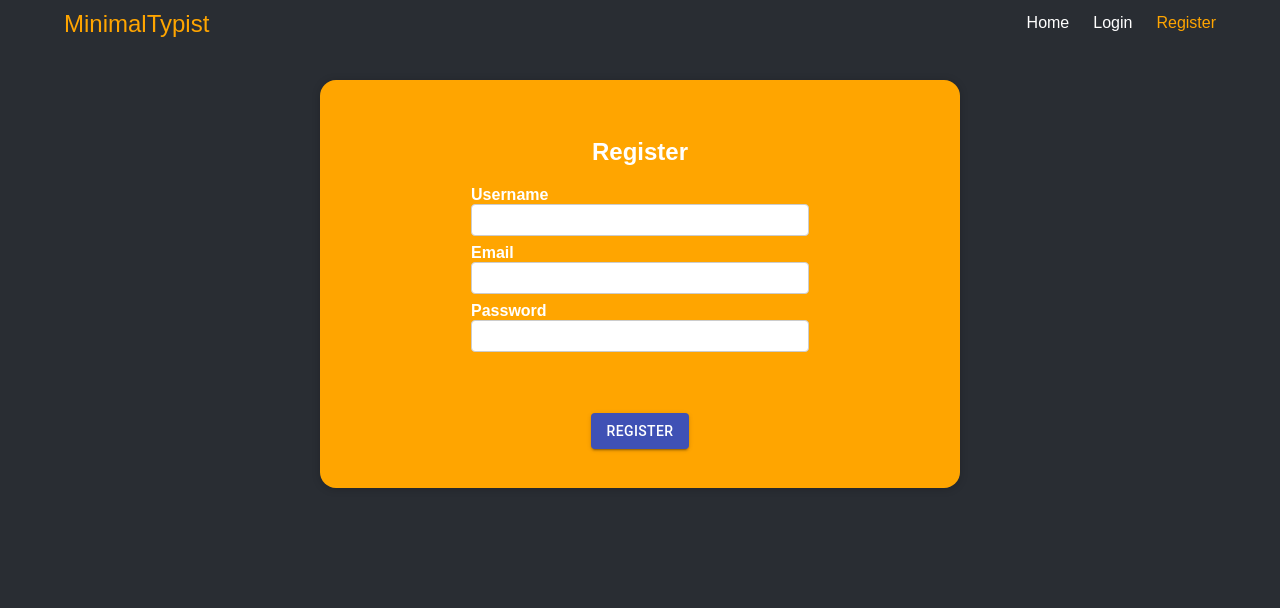
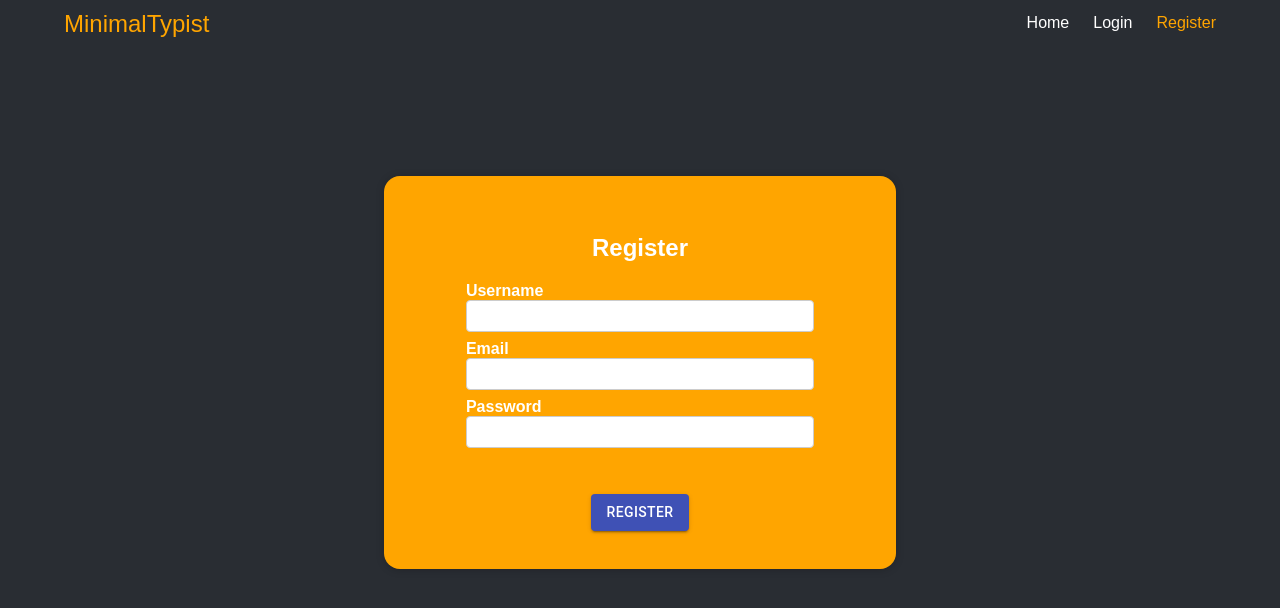
Before and after one commit to matthew8541/MinimalTypist, a React (Create React App) app in the folder client/: page /register in a window 1280 px wide. Shown: the top 608 px of the page. Built offline with nearby package versions, Linux system fonts and the light colour scheme.

Commit message:
Reponsive Styles Update

```diff
--- a/client/src/components/TypingArea.css
+++ b/client/src/components/TypingArea.css
@@ -2,7 +2,7 @@
     padding: 3px;
     margin: 3px;
     /* font-size: 1.3rem; */
-    font-size: clamp(0.5rem, 2.5vw, 3rem);
+    font-size: clamp(0.5rem, 2.5vw, 2rem);
 }
 
 .word.new {
--- a/client/src/index.css
+++ b/client/src/index.css
@@ -8,13 +8,13 @@ body {
   color: #fff;
   background-color: #292D33;
   min-width: 375px;
-  /* background-image: url("./images/intro.jpeg"); */
 }
 
 .intro-body {
   background-image: url("./images/intro.jpeg");
   background-size: cover;
-  background-repeat: no-repeat;
+  background-position: top center;
+  background-attachment: fixed;
 }
 
 .centered {
@@ -73,19 +73,14 @@ body {
   box-shadow: 0 1px 8px rgba(0, 0, 0, 0.2);
   background-color: #FFA500;
   border-radius: 1rem;
-  width: 50%;
-  margin: 2rem auto;
-  /* text-align: center; */
-  display: flex;
-  flex-direction: column;
-  /* align-items: flex-start; */
-  /* justify-content: center; */
+  width: 40%;
+  margin: 10% auto;
   padding: 3%;
 }
 
 .userCard form {
   width: 100%;
-  padding: 0% 20%;
+  padding: 0% 10%;
 }
 
 .userCard div {
@@ -106,10 +101,9 @@ body {
 
 @media screen and (max-width: 760px) {
   .userCard {
-    margin-top: 30%;
+    margin-top: 20%;
     width: 75%;
   }
-
   .userCard form {
     padding: 0%;
   }
--- a/client/src/pages/Login.js
+++ b/client/src/pages/Login.js
@@ -30,9 +30,9 @@ const Login = () => {
 
   let authStyle;
   if (isAuth === false) {
-    authStyle = { color: "red" }
+    authStyle = { color: "red", fontSize: "12px" }
   } else {
-    authStyle = { visibility: "hidden" }
+    authStyle = { visibility: "hidden", fontSize: "12px" }
   }
 
   return (
--- a/client/src/pages/Profile.js
+++ b/client/src/pages/Profile.js
@@ -9,7 +9,7 @@ const Login = () => {
   const username = useSelector(state => state.auth.username);
   const email = useSelector(state => state.auth.email);
   const id = useSelector(state => state.auth.id);
-  const record = useSelector(state => state.auth.record);
+  const records = useSelector(state => state.auth.record);
   const dispatch = useDispatch();
 
   useEffect(() => {
@@ -25,7 +25,7 @@ const Login = () => {
 
 
   // Loader
-  if (!(username && email && record)) {
+  if (!(username && email && records)) {
     return <div className="middle">
       <DotLoader loading={true} size={50} color="#fff"></DotLoader>
     </div>
@@ -38,8 +38,8 @@ const Login = () => {
       <h3 className="centered">Email: {email}</h3>
       <h3 className="centered">Record</h3>
       <ul className="centered">
-        {record.map((rec, index) =>
-          <li key={index}>WPM: {rec.wpm} Accuracy: {rec.accuracy}% Date: {rec.date}</li>
+        {records.map((record, index) =>
+          <li key={index}>WPM: {record.wpm} Accuracy: {record.accuracy}% Date: {record.date}</li>
         )}
       </ul>
     </div>
--- a/client/src/pages/Register.js
+++ b/client/src/pages/Register.js
@@ -25,9 +25,9 @@ const Register = () => {
 
   let validStyle;
   if (isValid === false) {
-    validStyle = { color: "red" }
+    validStyle = { color: "red", fontSize: "12px" }
   } else {
-    validStyle = { visibility: "hidden" }
+    validStyle = { visibility: "hidden", fontSize: "12px" }
   }
 
   return (
```
